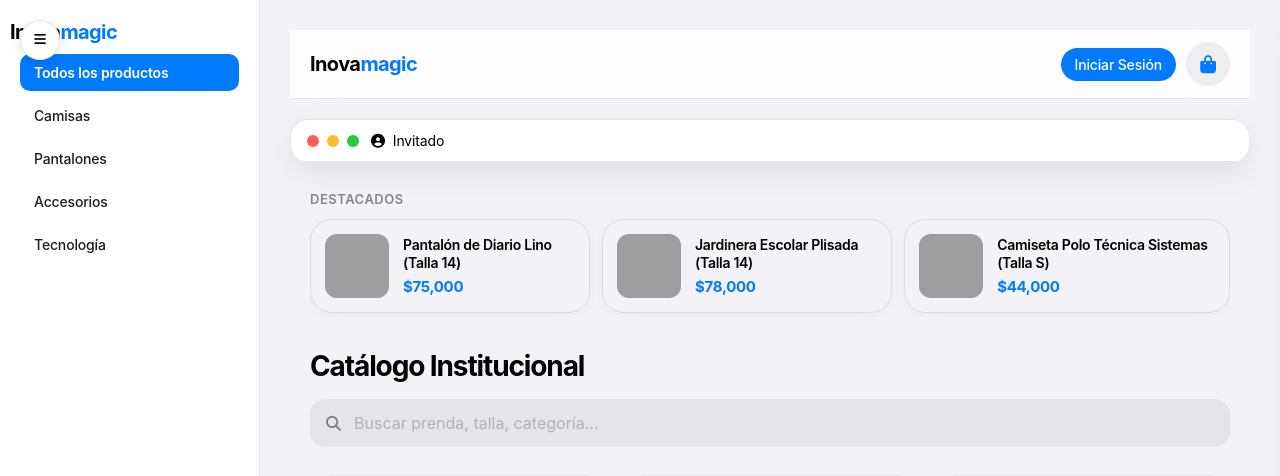
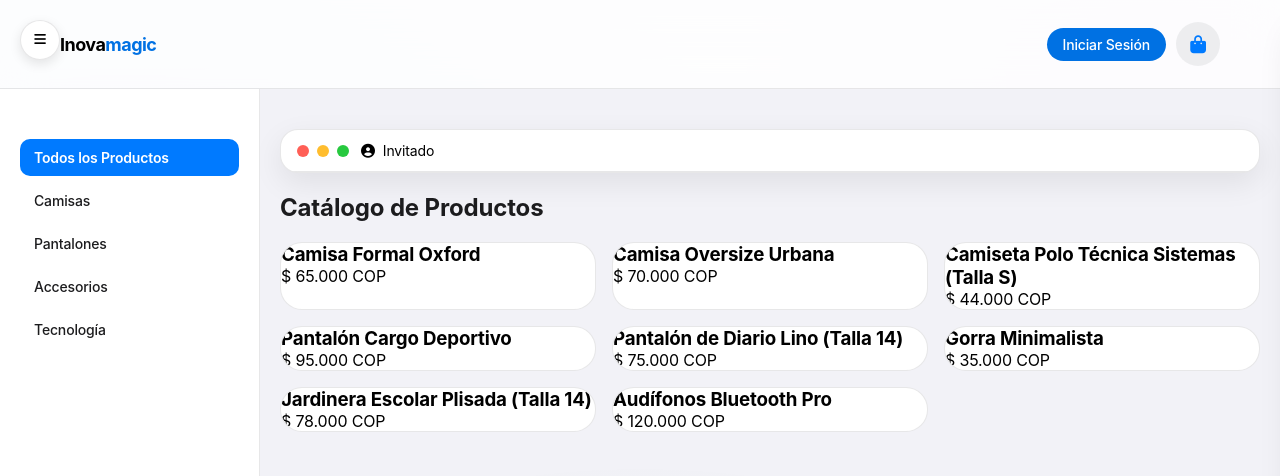
Before and after one commit to santiagocuellar-crypto/inovamagic, a Flask app: page / in a window 1280 px wide. Shown: the top 476 px of the page. Run offline with Flask 3, Linux system fonts and the light colour scheme; data that the repository does not hold is empty; grey boxes are pictures that could not be loaded.

Commit message:
Sidebar estático y fijo usando position sticky

```diff
--- a/templates/index.html
+++ b/templates/index.html
@@ -1232,39 +1232,13 @@
 
 <div id="toast-container"></div>
 
-<div class="app-layout">
-
-    <!-- 1. Botón flotante para abrir/cerrar la barra -->
-    <button class="btn-toggle-sidebar" onclick="toggleSidebar()">
-        <i class="fa-solid fa-bars"></i>
-    </button>
-
-    <!-- 2. Barra lateral izquierda -->
-    <aside class="sidebar">
-        <div class="nav-logo">Inova<span>magic</span></div>
-
-        <nav class="sidebar-links">
-            <a href="#" onclick="filtrarCategoria('todos', event)" class="sidebar-link active">Todos los productos</a>
-            <a href="#" onclick="filtrarCategoria('camisas', event)" class="sidebar-link">Camisas</a>
-            <a href="#" onclick="filtrarCategoria('pantalones', event)" class="sidebar-link">Pantalones</a>
-            <a href="#" onclick="filtrarCategoria('accesorios', event)" class="sidebar-link">Accesorios</a>
-            <a href="#" onclick="filtrarCategoria('electronica', event)" class="sidebar-link">Tecnología</a>
-        </nav>
-
-        <div class="sidebar-footer">
-            <p>Inovamagic v1.0</p>
-            <span>Catálogo oficial activo.</span>
-        </div>
-    </aside>
-
-    <!-- 3. Contenido principal a la derecha -->
-    <main class="main-content">
-        <div id="toast-container"></div>
-
-        <!-- Navbar superior dentro del panel derecho -->
-        <nav class="navbar">
-            <div class="nav-container">
-                <div class="nav-logo">Inova<span>magic</span></div>
+    <!-- Contenedor general de toda la aplicación -->
+    <div class="app-layout" style="display: flex; flex-direction: column; min-height: 100vh;">
+
+        <!-- Barra de navegación superior -->
+        <nav class="navbar" style="width: 100%; position: sticky; top: 0; z-index: 1000; background: rgba(255, 255, 255, 0.85); backdrop-filter: blur(20px);">
+            <div class="nav-container" style="display: flex; justify-content: space-between; align-items: center; width: 100%; padding: 10px 20px;">
+                <div class="nav-logo" style="font-weight: 700; font-size: 18px;">Inova<span style="color: #0071E3;">magic</span></div>
                 <div class="nav-actions">
                     {% if usuario %}
                         <button class="nav-btn" onclick="showProfileModal()">
@@ -1275,7 +1249,7 @@
                         {% endif %}
                         <a href="{{ url_for('logout') }}" class="nav-btn btn-logout"><i class="fas fa-sign-out-alt"></i></a>
                     {% else %}
-                        <a href="{{ url_for('login_page') }}" class="nav-btn btn-login">Iniciar Sesión</a>
+                        <a href="{{ url_for('login_page') }}" class="nav-btn btn-login" style="background: #0071E3; color: white; padding: 8px 16px; border-radius: 20px; text-decoration: none;">Iniciar Sesión</a>
                     {% endif %}
                     <button class="cart-btn" onclick="openCart()" aria-label="Abrir carrito">
                         <i class="fas fa-bag-shopping"></i>
@@ -1285,8 +1259,38 @@
             </div>
         </nav>
 
-        <!-- Ventana estilo Mac -->
-        <div class="mac-window">
+        <!-- Botón flotante para abrir y cerrar la barra lateral en celular -->
+        <button class="btn-toggle-sidebar" onclick="toggleSidebar()">
+            <i class="fa-solid fa-bars"></i>
+        </button>
+
+        <!-- Contenedor principal de cuerpo y sidebar -->
+        <div style="display: flex; flex: 1; width: 100%; position: relative; align-items: flex-start;">
+
+            <!-- Barra lateral (Sidebar) estática -->
+            <aside class="sidebar" style="position: sticky; top: 65px; height: calc(100vh - 65px); overflow-y: auto;">
+                <div class="sidebar-links" style="margin-top: 20px;">
+                    <a href="#" class="sidebar-link active" onclick="filtrarCategoria('todos', event)">Todos los Productos</a>
+                    <a href="#" class="sidebar-link" onclick="filtrarCategoria('camisas', event)">Camisas</a>
+                    <a href="#" class="sidebar-link" onclick="filtrarCategoria('pantalones', event)">Pantalones</a>
+                    <a href="#" class="sidebar-link" onclick="filtrarCategoria('accesorios', event)">Accesorios</a>
+                    <a href="#" class="sidebar-link" onclick="filtrarCategoria('electronica', event)">Tecnología</a>
+                </div>
+
+                <div style="flex: 1;"></div>
+
+                <!-- Footer de la barra lateral -->
+                <div class="sidebar-footer" style="padding-top: 15px; border-top: 0.5px solid var(--ios-separator);">
+                    <p style="font-weight: 600; color: #1C1C1E;">Inovamagic Store</p>
+                    <span style="font-size: 12px; color: #8E8E93;">Catálogo oficial activo.</span>
+                </div>
+            </aside>
+
+            <!-- Contenido Principal -->
+            <main class="main-content" style="flex: 1; padding: 20px;">
+
+                <!-- Ventana estilo Mac integrada -->
+                <div class="mac-window" style="margin-bottom: 20px;">
                     <div class="window-header">
                         <div class="mac-buttons">
                             <span class="dot red"></span>
@@ -1300,7 +1304,48 @@
                     </div>
                 </div>
 
-
+                <h1 style="font-size: 24px; font-weight: 700; color: #1C1C1E; margin-bottom: 20px;">Catálogo de Productos</h1>
+
+                <!-- Cuadrícula única con todos los productos -->
+                <div class="products-grid">
+                    <div class="product-card" data-categoria="camisas">
+                        <h3>Camisa Formal Oxford</h3>
+                        <p>$ 65.000 COP</p>
+                    </div>
+                    <div class="product-card" data-categoria="camisas">
+                        <h3>Camisa Oversize Urbana</h3>
+                        <p>$ 70.000 COP</p>
+                    </div>
+                    <div class="product-card" data-categoria="camisas">
+                        <h3>Camiseta Polo Técnica Sistemas (Talla S)</h3>
+                        <p>$ 44.000 COP</p>
+                    </div>
+                    <div class="product-card" data-categoria="pantalones">
+                        <h3>Pantalón Cargo Deportivo</h3>
+                        <p>$ 95.000 COP</p>
+                    </div>
+                    <div class="product-card" data-categoria="pantalones">
+                        <h3>Pantalón de Diario Lino (Talla 14)</h3>
+                        <p>$ 75.000 COP</p>
+                    </div>
+                    <div class="product-card" data-categoria="accesorios">
+                        <h3>Gorra Minimalista</h3>
+                        <p>$ 35.000 COP</p>
+                    </div>
+                    <div class="product-card" data-categoria="accesorios">
+                        <h3>Jardinera Escolar Plisada (Talla 14)</h3>
+                        <p>$ 78.000 COP</p>
+                    </div>
+                    <div class="product-card" data-categoria="electronica">
+                        <h3>Audífonos Bluetooth Pro</h3>
+                        <p>$ 120.000 COP</p>
+                    </div>
+                </div>
+            </main>
+
+        </div>
+
+    </div>
 
     <!-- Flash Messages -->
     {% with messages = get_flashed_messages(with_categories=true) %}
@@ -1315,6 +1360,8 @@
         </div>
     {% endif %}
     {% endwith %}
+
+
 
     <!-- Carrusel -->
     <section class="carousel-section">
```
Lines whose indentation alone changed are shown as unchanged.
